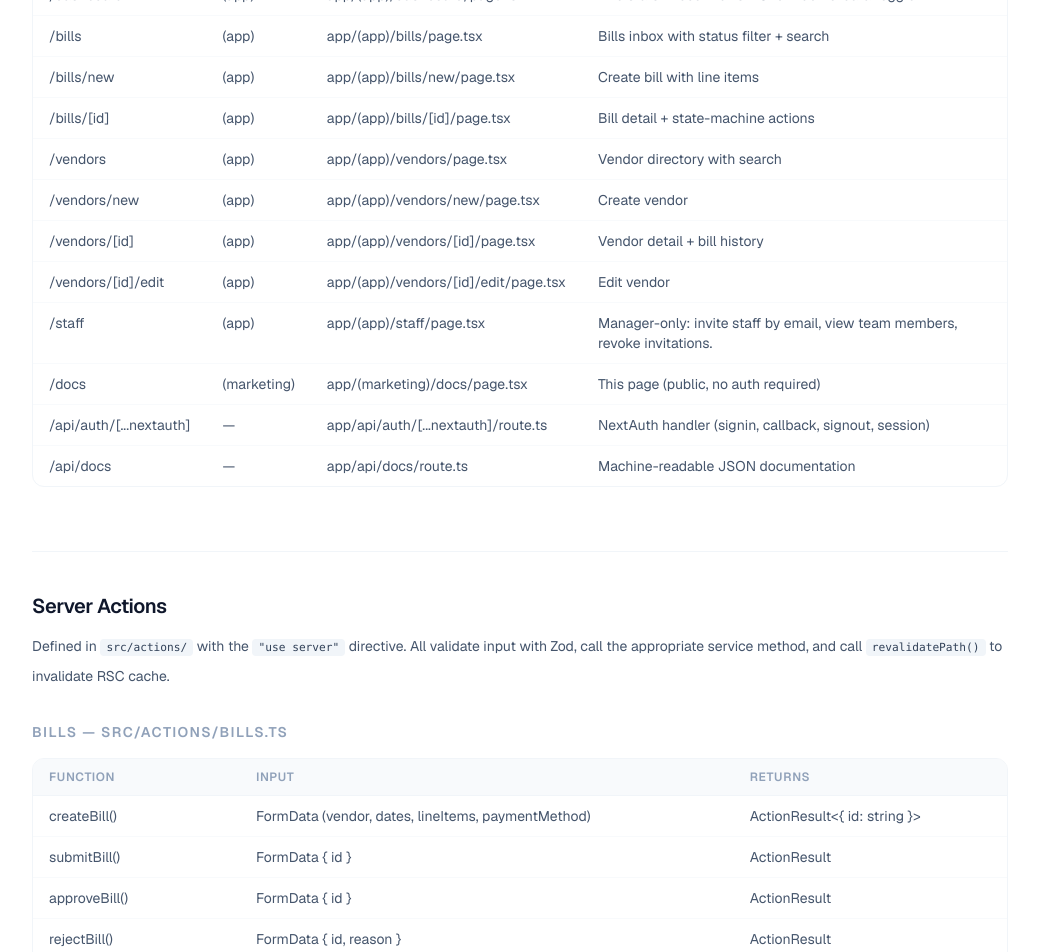
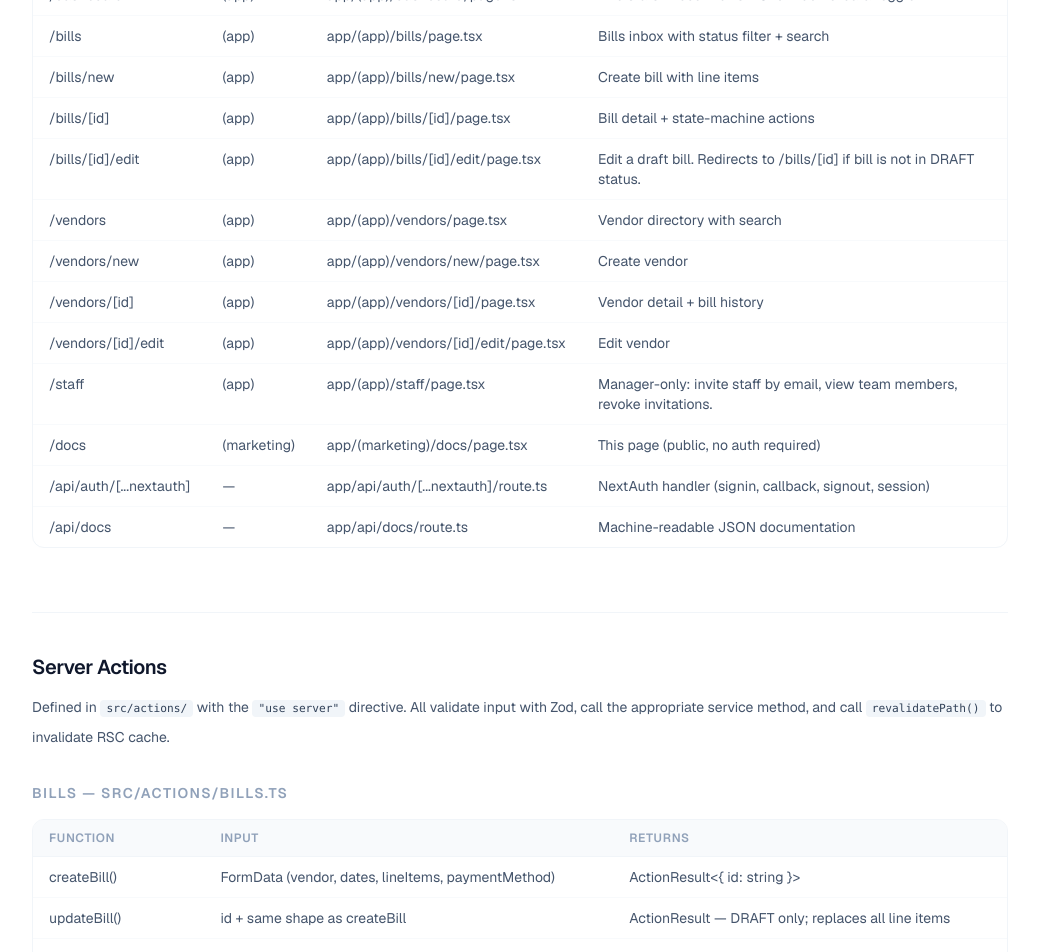
Before and after one commit to bzuradavid/payabill, a Next.js app: page /docs in a window 1280 px wide. Shown: the part 9380-10332 px from the top of the page, without its empty margins (208-1247 px from the left). Built offline with nearby package versions, Linux system fonts and the light colour scheme.

Commit message:
feat: add updateBill function and edit bill page for draft bills

```diff
--- a/src/actions/bills.ts
+++ b/src/actions/bills.ts
@@ -148,6 +148,43 @@ export async function markPaid(id: string): Promise<ActionResult> {
   }
 }
 
+export async function updateBill(
+  id: string,
+  rawData: unknown,
+): Promise<ActionResult> {
+  try {
+    const data = createBillSchema.parse(rawData);
+    const { billService, vendorService } = await getServices();
+
+    let vendorId = data.vendorId;
+    if (!vendorId && data.inlineVendor) {
+      const created = await vendorService.createInline({
+        name: data.inlineVendor.name,
+        email: data.inlineVendor.email ?? undefined,
+        defaultPaymentMethod: data.inlineVendor.defaultPaymentMethod,
+      });
+      vendorId = created.id;
+    }
+    if (!vendorId) {
+      return { success: false, error: "Select an existing vendor or add a new one" };
+    }
+
+    await billService.update(id, {
+      vendorId,
+      invoiceNumber: data.invoiceNumber,
+      invoiceDate: new Date(data.invoiceDate),
+      dueDate: new Date(data.dueDate),
+      paymentMethod: data.paymentMethod,
+      memo: data.memo,
+      lineItems: data.lineItems,
+    });
+    invalidateBillSurfaces(id);
+    return { success: true, data: undefined };
+  } catch (e) {
+    return { success: false, error: e instanceof Error ? e.message : "Failed to update bill" };
+  }
+}
+
 export async function voidBill(id: string): Promise<ActionResult> {
   try {
     const { billService } = await getServices();
--- a/src/app/(app)/bills/[id]/BillActions.tsx
+++ b/src/app/(app)/bills/[id]/BillActions.tsx
@@ -2,6 +2,7 @@
 
 import { useState, useTransition } from "react";
 import { useRouter } from "next/navigation";
+import Link from "next/link";
 import { type BillStatus, type UserRole } from "../../../../../generated/prisma";
 import { Button } from "~/components/ui/Button";
 import { Modal } from "~/components/ui/Modal";
@@ -50,6 +51,9 @@ export function BillActions({ bill, role, userId }: BillActionsProps) {
 
   if (bill.status === "DRAFT" && (isManager || isCreator)) {
     actions.push(
+      <Link key="edit" href={`/bills/${bill.id}/edit`} className="w-full">
+        <Button variant="secondary" className="w-full">Edit</Button>
+      </Link>,
       <Button
         key="submit"
         variant="primary"
--- /dev/null
+++ b/src/app/(app)/bills/[id]/edit/page.tsx
@@ -0,0 +1,55 @@
+export const dynamic = "force-dynamic";
+
+import { notFound, redirect } from "next/navigation";
+import { getServices } from "~/server/container";
+import { NewBillForm } from "../../new/NewBillForm";
+
+interface EditBillPageProps {
+  params: Promise<{ id: string }>;
+}
+
+export default async function EditBillPage({ params }: EditBillPageProps) {
+  const { id } = await params;
+  const { billService, vendorService, glAccountService } = await getServices();
+
+  const [bill, vendors, glAccounts] = await Promise.all([
+    billService.getById(id),
+    vendorService.listForPicker(),
+    glAccountService.list(),
+  ]);
+
+  if (!bill) notFound();
+  if (bill.status !== "DRAFT") redirect(`/bills/${id}`);
+
+  const n2u = <T,>(v: T | null): T | undefined => v ?? undefined;
+
+  const billData = {
+    id: bill.id,
+    vendorId: bill.vendorId,
+    invoiceNumber: n2u(bill.invoiceNumber),
+    invoiceDate: bill.invoiceDate,
+    dueDate: bill.dueDate,
+    paymentMethod: n2u(bill.paymentMethod as string | null),
+    memo: n2u(bill.memo),
+    lineItems: bill.lineItems.map((li) => ({
+      id: li.id,
+      description: li.description,
+      quantity: li.quantity,
+      unitPrice: li.unitPrice,
+      amount: li.amount,
+      glAccountId: n2u(li.glAccountId),
+    })),
+  };
+
+  return (
+    <div className="flex flex-col gap-6 p-4 sm:p-6 lg:p-8">
+      <div>
+        <h1 className="text-xl font-bold text-[#1a174f]">Edit Bill</h1>
+        <p className="mt-0.5 text-sm text-slate-500">
+          Update this draft before submitting for approval
+        </p>
+      </div>
+      <NewBillForm vendors={vendors} glAccounts={glAccounts} bill={billData} />
+    </div>
+  );
+}
--- a/src/app/(app)/bills/new/NewBillForm.tsx
+++ b/src/app/(app)/bills/new/NewBillForm.tsx
@@ -3,7 +3,7 @@
 import { useState, useTransition } from "react";
 import { useRouter } from "next/navigation";
 
-import { createBill } from "~/actions/bills";
+import { createBill, updateBill } from "~/actions/bills";
 import { LineItemsEditor, type LineItem } from "~/components/bills/LineItemsEditor";
 import { Button } from "~/components/ui/Button";
 import { Card, CardContent, CardHeader } from "~/components/ui/Card";
@@ -23,23 +23,47 @@ interface GLAccount {
   name: string;
 }
 
+interface BillData {
+  id: string;
+  vendorId: string;
+  invoiceNumber?: string;
+  invoiceDate: Date;
+  dueDate: Date;
+  paymentMethod?: string;
+  memo?: string;
+  lineItems: Array<{
+    id: string;
+    description: string;
+    quantity: number;
+    unitPrice: number;
+    amount: number;
+    glAccountId?: string;
+  }>;
+}
+
 interface NewBillFormProps {
   vendors: Vendor[];
   glAccounts: GLAccount[];
+  bill?: BillData;
 }
 
 const NEW_VENDOR_VALUE = "__new__";
 
-export function NewBillForm({ vendors, glAccounts }: NewBillFormProps) {
+const formatDateInput = (d: Date) => new Date(d).toISOString().split("T")[0]!;
+
+export function NewBillForm({ vendors, glAccounts, bill }: NewBillFormProps) {
   const router = useRouter();
   const [isPending, startTransition] = useTransition();
   const [error, setError] = useState<string | null>(null);
   const [submitMode, setSubmitMode] = useState<"draft" | "submit">("draft");
-  const [lineItems, setLineItems] = useState<LineItem[]>([]);
-  const [vendorChoice, setVendorChoice] = useState<string>("");
+  const [lineItems, setLineItems] = useState<LineItem[]>(
+    bill?.lineItems.map((li) => ({ ...li, glAccountId: li.glAccountId ?? "" })) ?? [],
+  );
+  const [vendorChoice, setVendorChoice] = useState<string>(bill?.vendorId ?? "");
   const [newVendorName, setNewVendorName] = useState("");
   const [newVendorEmail, setNewVendorEmail] = useState("");
   const [newVendorPaymentMethod, setNewVendorPaymentMethod] = useState("");
+  const [paymentMethod, setPaymentMethod] = useState<string>(bill?.paymentMethod ?? "");
 
   const today = new Date().toISOString().split("T")[0]!;
   const thirtyDaysFromNow = new Date(Date.now() + 30 * 24 * 60 * 60 * 1000)
@@ -79,7 +103,7 @@ export function NewBillForm({ vendors, glAccounts }: NewBillFormProps) {
       invoiceNumber: data.invoiceNumber ? (data.invoiceNumber as string) : undefined,
       invoiceDate: data.invoiceDate as string,
       dueDate: data.dueDate as string,
-      paymentMethod: data.paymentMethod ? (data.paymentMethod as string) : undefined,
+      paymentMethod: paymentMethod || undefined,
       memo: data.memo ? (data.memo as string) : undefined,
       lineItems: lineItems.map(({ description, quantity, unitPrice, amount, glAccountId }) => ({
         description,
@@ -91,20 +115,34 @@ export function NewBillForm({ vendors, glAccounts }: NewBillFormProps) {
     };
 
     startTransition(async () => {
+      if (bill?.id) {
+        const result = await updateBill(bill.id, payload);
+        if (!result.success) {
+          setError(result.error);
+          return;
+        }
+        if (submitMode === "submit") {
+          const { submitBill } = await import("~/actions/bills");
+          const submitResult = await submitBill(bill.id);
+          if (!submitResult.success) {
+            setError(submitResult.error);
+            return;
+          }
+        }
+        router.push(`/bills/${bill.id}`);
+      } else {
         const result = await createBill(payload);
         if (!result.success) {
           setError(result.error);
           return;
         }
-
-      if (submitMode === "draft") {
-        router.push(`/bills/${result.data.id}`);
-      } else {
+        if (submitMode === "submit") {
           const { submitBill } = await import("~/actions/bills");
           const submitResult = await submitBill(result.data.id);
           if (!submitResult.success) {
             setError(submitResult.error);
             return;
+          }
         }
         router.push(`/bills/${result.data.id}`);
       }
@@ -181,10 +219,13 @@ export function NewBillForm({ vendors, glAccounts }: NewBillFormProps) {
             name="invoiceNumber"
             label="Invoice Number"
             placeholder="INV-2025-001"
+            defaultValue={bill?.invoiceNumber ?? ""}
           />
           <Select
             name="paymentMethod"
             label="Payment Method"
+            value={paymentMethod}
+            onChange={(e) => setPaymentMethod(e.target.value)}
             options={[
               { value: "ACH", label: "ACH Transfer" },
               { value: "CHECK", label: "Check" },
@@ -196,14 +237,14 @@ export function NewBillForm({ vendors, glAccounts }: NewBillFormProps) {
             name="invoiceDate"
             label="Invoice Date"
             type="date"
-            defaultValue={today}
+            defaultValue={bill ? formatDateInput(bill.invoiceDate) : today}
             required
           />
           <Input
             name="dueDate"
             label="Due Date"
             type="date"
-            defaultValue={thirtyDaysFromNow}
+            defaultValue={bill ? formatDateInput(bill.dueDate) : thirtyDaysFromNow}
             required
           />
           <div className="col-span-2">
@@ -213,6 +254,7 @@ export function NewBillForm({ vendors, glAccounts }: NewBillFormProps) {
             <textarea
               name="memo"
               placeholder="Notes about this bill (optional)"
+              defaultValue={bill?.memo ?? ""}
               rows={2}
               className="w-full rounded-xl border border-[#ecebff] px-3 py-2 text-sm text-[#1a174f] placeholder:text-slate-400 transition-colors focus:border-[#312D97] focus:ring-1 focus:ring-[#312D97] focus:outline-none"
             />
@@ -231,7 +273,13 @@ export function NewBillForm({ vendors, glAccounts }: NewBillFormProps) {
           )}
         </CardHeader>
         <CardContent>
-          <LineItemsEditor glAccounts={glAccounts} onChange={setLineItems} />
+          <LineItemsEditor
+            glAccounts={glAccounts}
+            initialItems={
+              bill?.lineItems.map((li) => ({ ...li, glAccountId: li.glAccountId ?? "" }))
+            }
+            onChange={setLineItems}
+          />
         </CardContent>
       </Card>
 
--- a/src/app/(marketing)/docs/page.tsx
+++ b/src/app/(marketing)/docs/page.tsx
@@ -750,6 +750,12 @@ private scope() {
                 "Bill detail + state-machine actions",
               ],
               [
+                "/bills/[id]/edit",
+                "(app)",
+                "app/(app)/bills/[id]/edit/page.tsx",
+                "Edit a draft bill. Redirects to /bills/[id] if bill is not in DRAFT status.",
+              ],
+              [
                 "/vendors",
                 "(app)",
                 "app/(app)/vendors/page.tsx",
@@ -817,6 +823,11 @@ private scope() {
                 "createBill()",
                 "FormData (vendor, dates, lineItems, paymentMethod)",
                 "ActionResult<{ id: string }>",
+              ],
+              [
+                "updateBill()",
+                "id + same shape as createBill",
+                "ActionResult — DRAFT only; replaces all line items",
               ],
               ["submitBill()", "FormData { id }", "ActionResult"],
               ["approveBill()", "FormData { id }", "ActionResult"],
--- a/src/app/api/docs/route.ts
+++ b/src/app/api/docs/route.ts
@@ -146,6 +146,15 @@ const docs = {
       description:
         "Bill detail view with vendor, line items, payments, and state-machine actions for the current status.",
       file: "src/app/(app)/bills/[id]/page.tsx",
+    },
+    {
+      path: "/bills/[id]/edit",
+      method: "GET",
+      type: "page",
+      group: "(app)",
+      auth: "required",
+      description: "Edit a draft bill. Redirects to /bills/[id] if bill is not in DRAFT status.",
+      file: "src/app/(app)/bills/[id]/edit/page.tsx",
     },
     {
       path: "/vendors",
@@ -418,6 +427,12 @@ const docs = {
           description: "Creates a bill in DRAFT status for the current user.",
         },
         {
+          name: "updateBill",
+          input: "id, vendorId, invoiceNumber?, invoiceDate, dueDate, memo?, paymentMethod?, lineItems[]",
+          returns: "ActionResult",
+          description: "Updates a bill. Only allowed when status === DRAFT. Replaces all line items.",
+        },
+        {
           name: "submitBill",
           input: "id",
           returns: "ActionResult",
```
Lines whose indentation alone changed are shown as unchanged.
